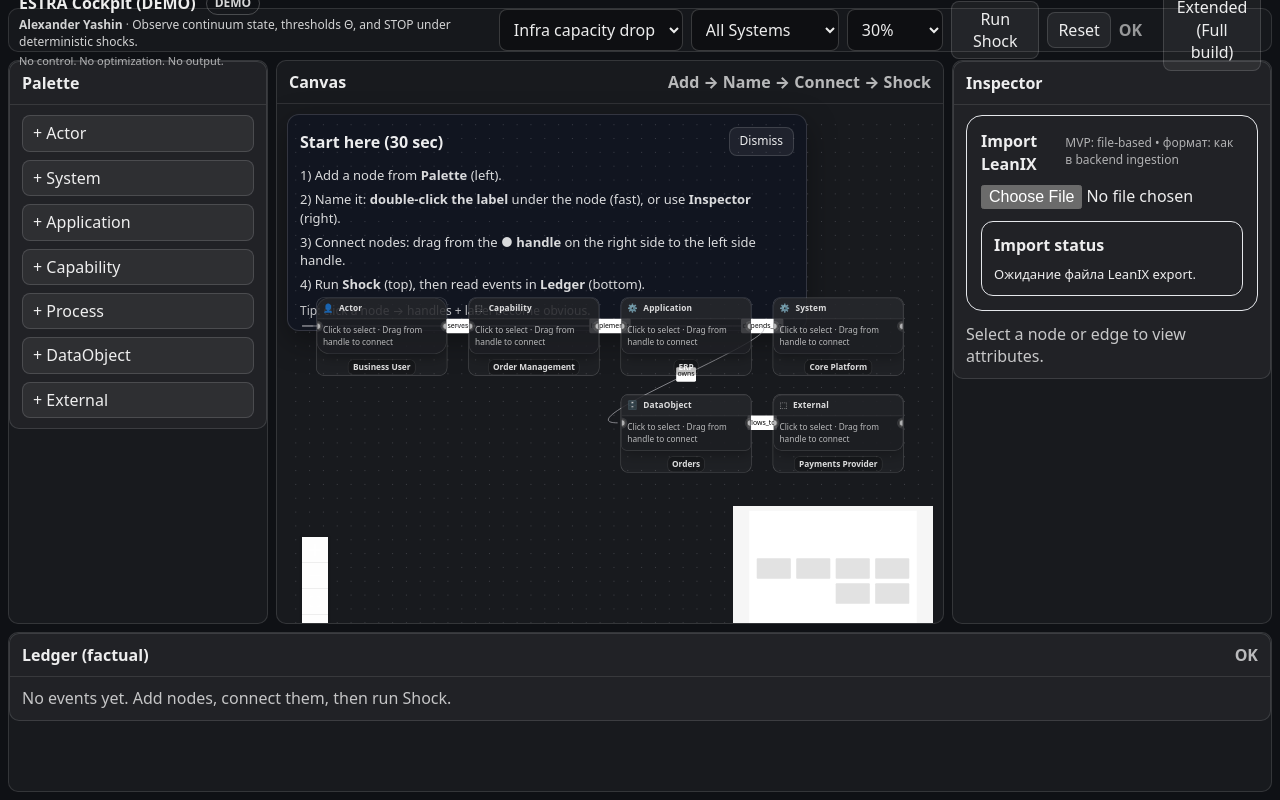
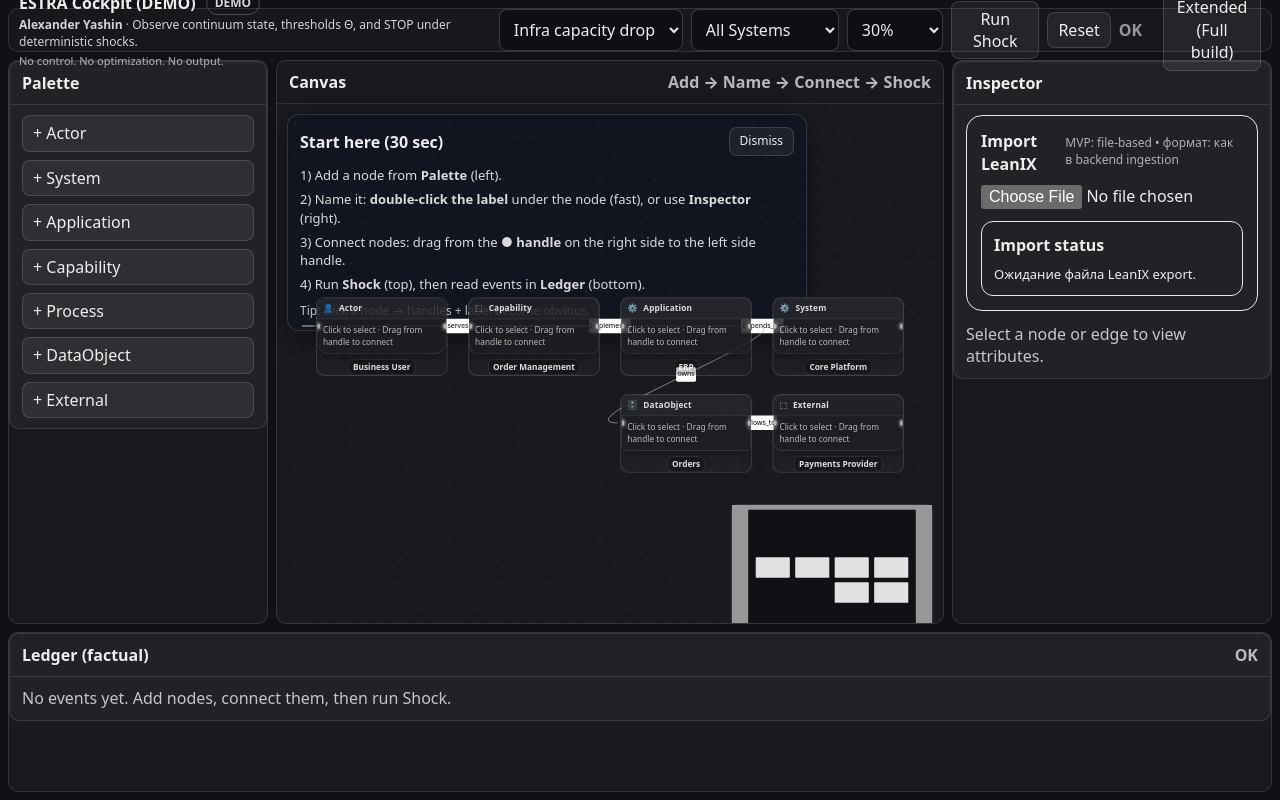
Before and after one commit to alexanderyashin/ea-oc-extension, a React (Vite) app in the folder apps/cockpit/: page / in a window 1280 px wide. Built offline with nearby package versions, Linux system fonts and the light colour scheme.

Commit message:
ui: move MiniMap bottom-right and remove Controls

```diff
--- a/apps/cockpit/src/App.tsx
+++ b/apps/cockpit/src/App.tsx
@@ -5,7 +5,6 @@ import { useCallback, useMemo } from "react";
 import {
   ReactFlow,
   Background,
-  Controls,
   MiniMap,
   type NodeMouseHandler,
   type EdgeMouseHandler,
@@ -73,8 +72,17 @@ export default function App() {
             fitView
           >
             <Background />
-            <MiniMap />
-            <Controls />
+
+            {/* ② MiniMap to bottom-right (and styled), ① Controls removed */}
+            <MiniMap
+              position="bottom-right"
+              style={{
+                backgroundColor: "#0f1115",
+                border: "1px solid rgba(255,255,255,0.15)",
+                borderRadius: 8,
+                margin: 12,
+              }}
+            />
           </ReactFlow>
         </div>
       </div>
```
